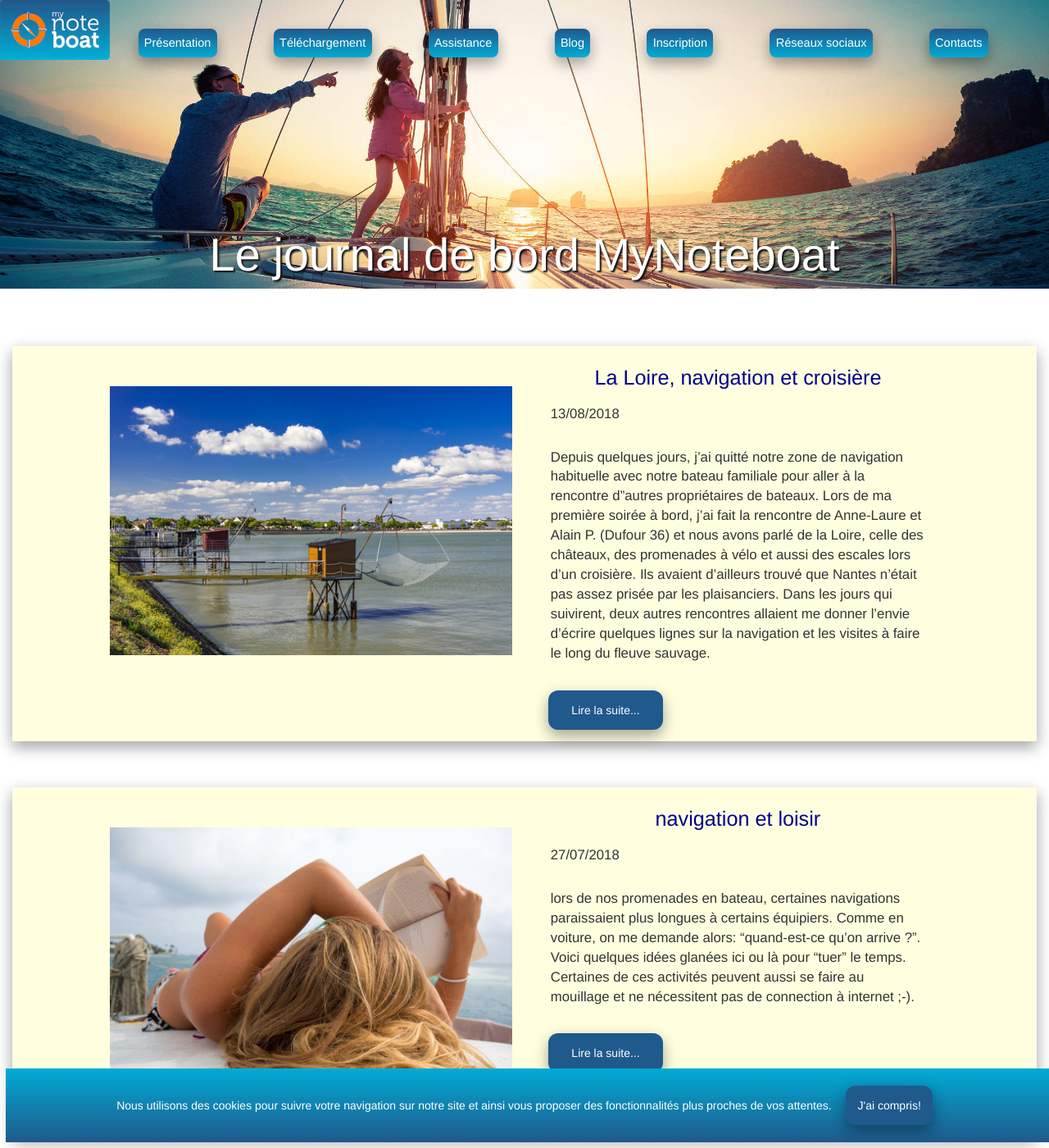
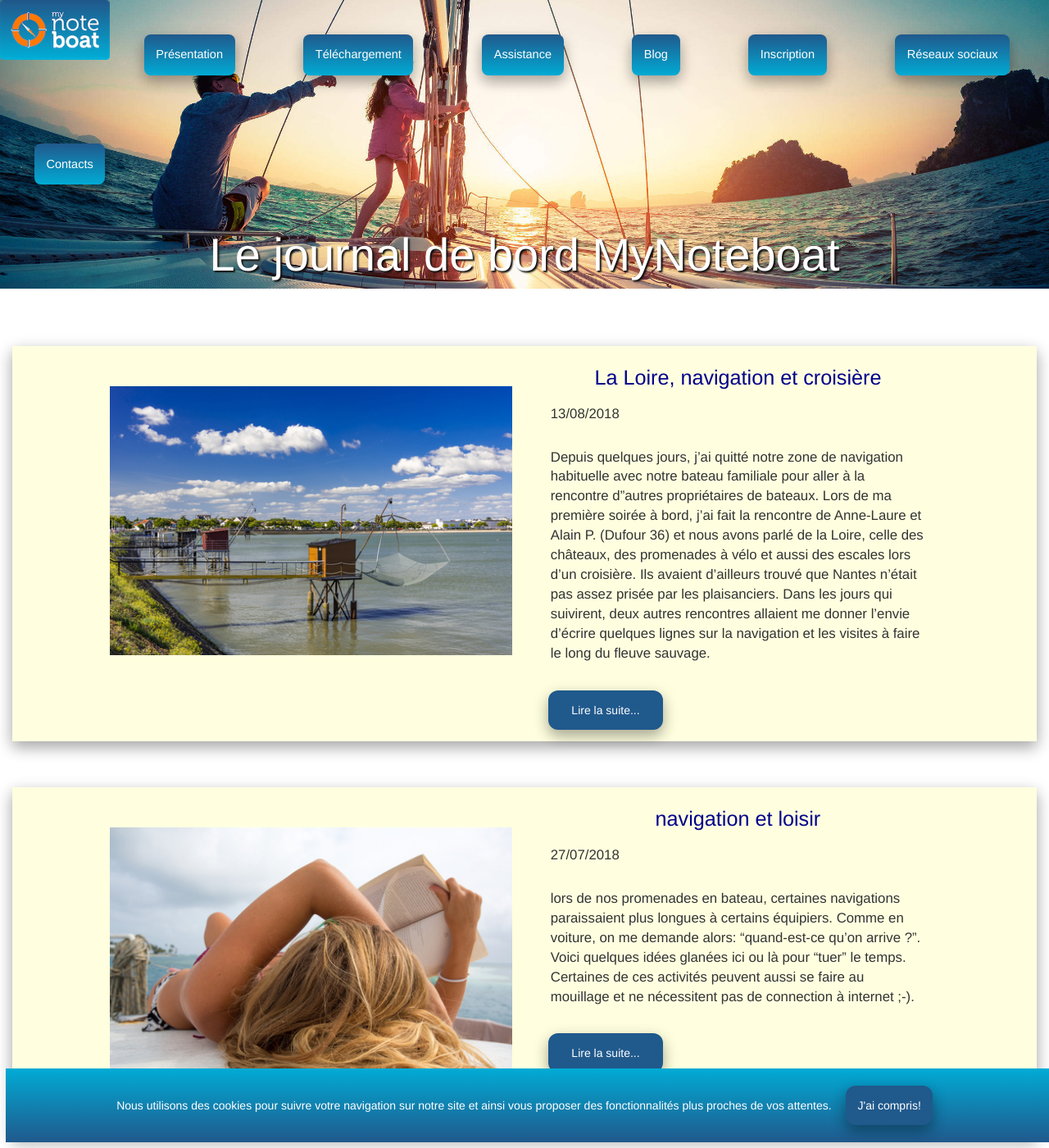
Before and after one commit to pjtiberghien/trial, a Jekyll site: the page built from docs/blog/index.html, in a window 1280 px wide and 1400 px high. Shown: the whole window at 82% size. Built offline with Jekyll 4.4.1, drawn with Linux system fonts in a browser that asks for light colours; nearby versions of some CDN libraries; the list of posts is cut into pages by our own code.

Commit message:
modif #15
change pictures for #home

```diff
--- a/docs/assets/css/main.css
+++ b/docs/assets/css/main.css
@@ -57,8 +57,8 @@
     background-image: linear-gradient(RGBa(32, 89, 140,1),RGBa(1,171,213,1));
     border: none;
     color: white;
-    padding: .5em;
-    margin: .5em;
+    padding: 1em;
+    margin: 1em;
     border-radius: 8px;
     text-align: center;
     text-decoration: none;
@@ -486,8 +486,8 @@
 
 #home {
         background-image: url("images/main-HD.png");
-        background-size: contain;
-        padding-top: 20em;
+        background-size: cover;
+        padding-top: 25em;
     }
 
 #telecharger {
```
Also changed, not shown: 3 other files.
